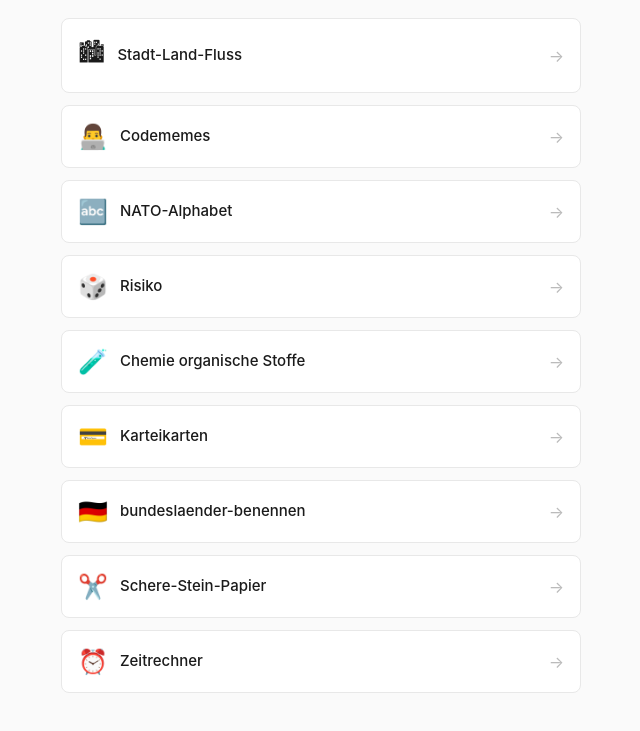
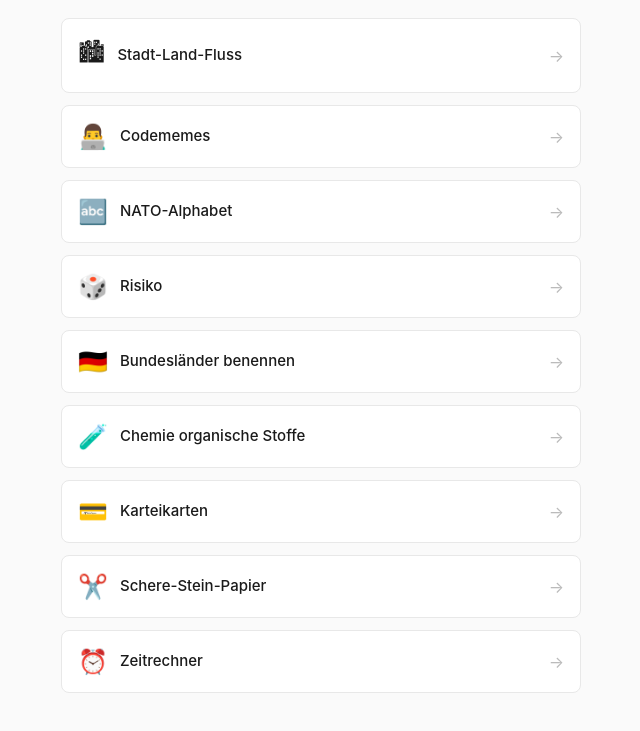
Before and after one commit to schwanniii/Dashboard, a plain HTML site: page index.html in a window 1280 px wide. Shown: the part 97-828 px from the top of the page, without its empty margins (319-959 px from the left). Drawn offline with Linux system fonts and the light colour scheme.

Commit message:
Bundesländer unter Risiko + Anzeigenamen davon geändert

```diff
--- a/index.html
+++ b/index.html
@@ -159,6 +159,12 @@
             },
 
             {
+                title: "Bundesländer benennen",
+                url: "https://schwanniii.github.io/bundeslaender-benennen/",
+                icon: "🇩🇪"
+            },
+
+            {
                 title: "Chemie organische Stoffe",
                 url: "https://schwanniii.github.io/Chemie-organische-Stoffe/",
                 icon: "🧪"
@@ -168,12 +174,6 @@
                 title: "Karteikarten",
                 url: "https://schwanniii.github.io/Karteikarten/",
                 icon: "💳"
-            },
-
-            {
-                title: "bundeslaender-benennen",
-                url: "https://schwanniii.github.io/bundeslaender-benennen/",
-                icon: "🇩🇪"
             },
 
             {
```
